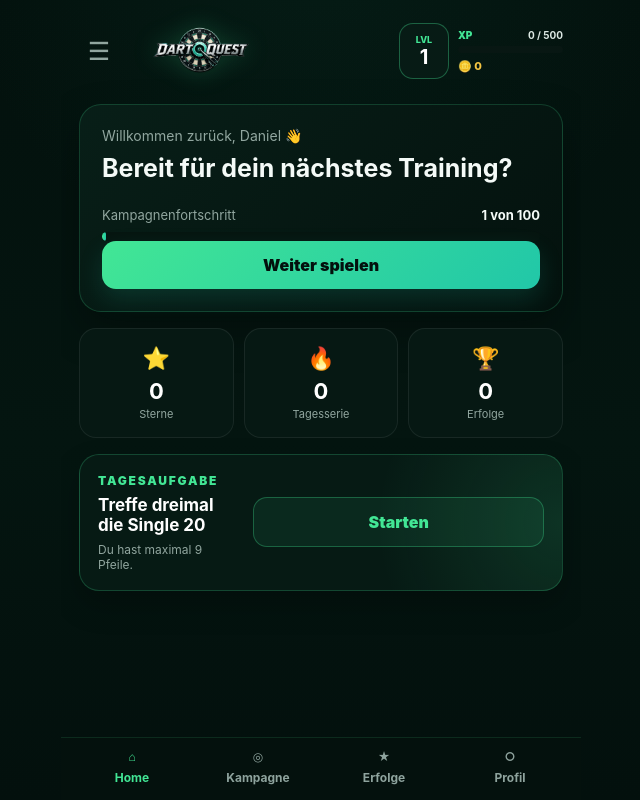
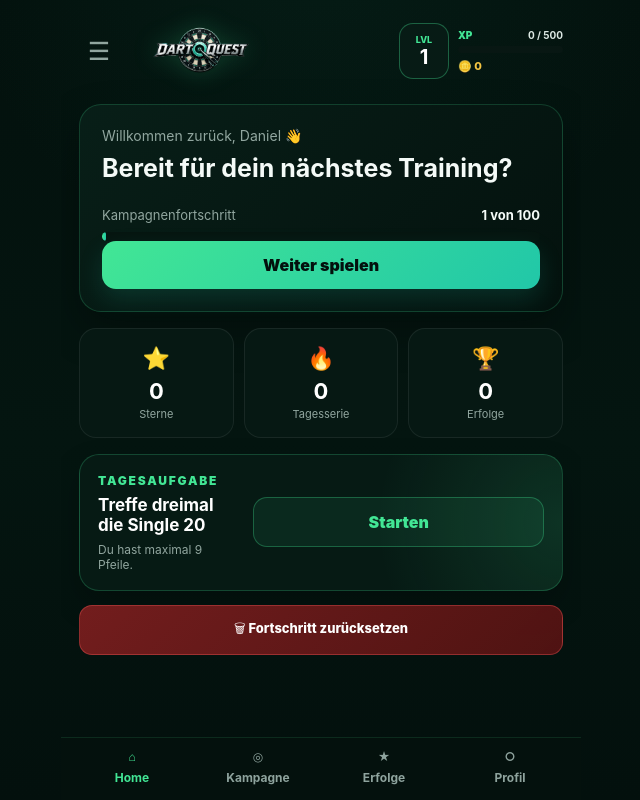
Before and after one commit to Dartquest2026/DartQuest, a React (Vite) app in the folder dartquest/: page / in a window 1280 px wide. Shown: the whole page, without its empty margins (319-959 px from the left). Built offline with nearby package versions, Linux system fonts and the light colour scheme.

Commit message:
neue Button

```diff
--- a/dartquest/src/pages/Home.jsx
+++ b/dartquest/src/pages/Home.jsx
@@ -51,9 +51,32 @@ function Home({ onStartCampaign }) {
 
       </header>
 
-      <Dashboard
+            <Dashboard
         onStartCampaign={onStartCampaign}
       />
+
+      <button
+        className="dev-reset-button"
+        type="button"
+        onClick={() => {
+          const confirmed = window.confirm(
+            'Fortschritt wirklich komplett zurücksetzen?'
+          )
+
+          if (!confirmed) {
+            return
+          }
+
+          localStorage.removeItem(
+            'dartquest-campaign-progress'
+          )
+
+          window.location.reload()
+        }}
+      >
+        🗑 Fortschritt zurücksetzen
+      </button>
+
     </section>
   )
 }
--- a/dartquest/src/styles/Home.css
+++ b/dartquest/src/styles/Home.css
@@ -362,3 +362,35 @@
     width: 100%;
   }
 }
+/* =========================================================
+   DEV RESET BUTTON
+   ========================================================= */
+
+.dev-reset-button {
+  width: 100%;
+
+  margin-top: 14px;
+  padding: 13px 16px;
+
+  border: 1px solid rgba(255, 92, 92, 0.35);
+  border-radius: 13px;
+
+  background:
+    linear-gradient(
+      135deg,
+      rgba(127, 31, 31, 0.9),
+      rgba(83, 19, 19, 0.95)
+    );
+
+  color: #ffffff;
+
+  font: inherit;
+  font-size: 13px;
+  font-weight: 800;
+
+  cursor: pointer;
+}
+
+.dev-reset-button:active {
+  transform: scale(0.98);
+}
```
